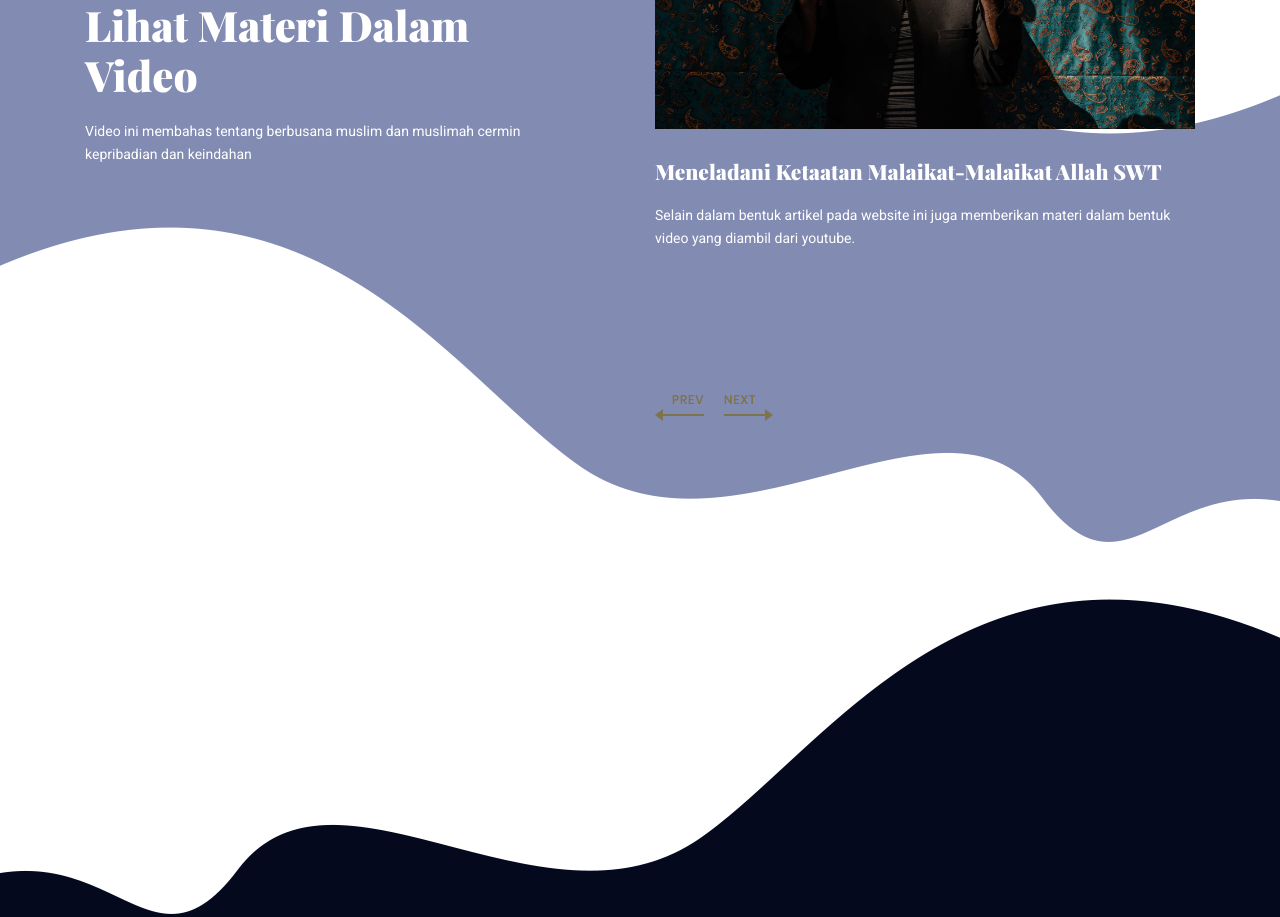
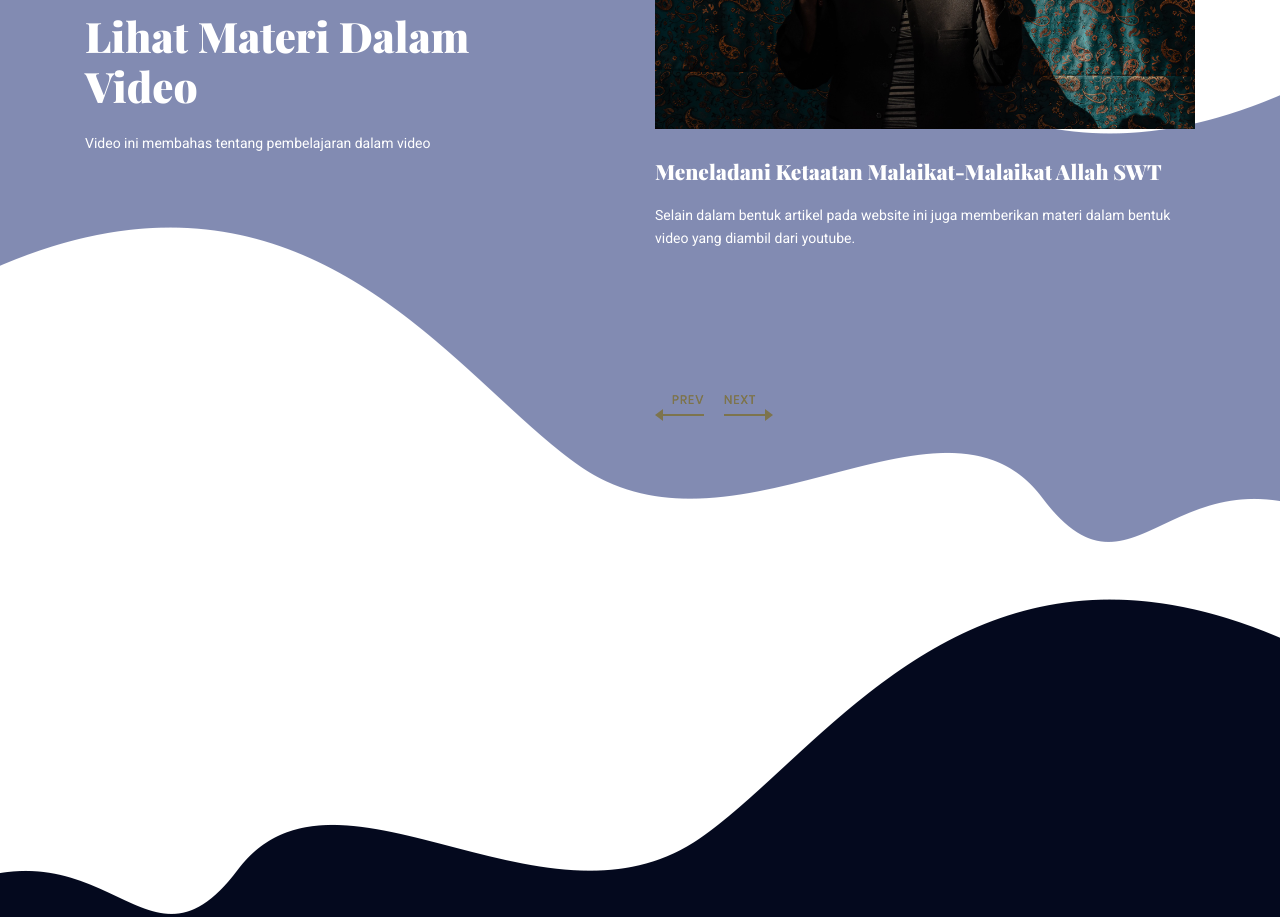
Before and after one commit to nizarhilmi/Sistem-Informasi-ED, a website: page src/index.html in a window 1280 px wide. Shown: the part 2794-3711 px from the top of the page. Drawn offline with nearby package versions, Linux system fonts and the light colour scheme; some packages are replaced by stand-ins of ours.

Commit message:
Update index.html

```diff
--- a/src/index.html
+++ b/src/index.html
@@ -256,8 +256,8 @@
               Video
             </h2>
             <p>
-              Video ini membahas tentang berbusana muslim dan muslimah cermin
-              kepribadian dan keindahan
+              Video ini membahas tentang pembelajaran
+              dalam video
             </p>
           </div>
         </div>
```
